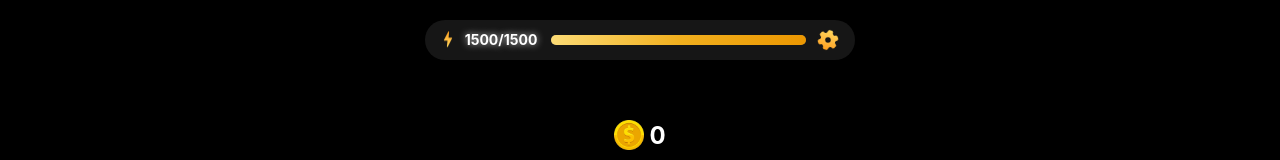
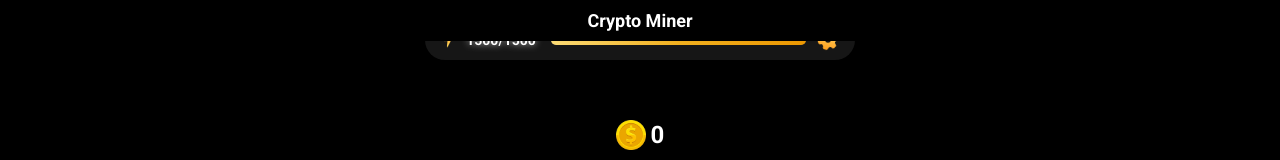
Before and after one commit to vladholomah/my-clicker, a React (Create React App) app: page / in a window 1280 px wide. Shown: the top 160 px of the page. Built offline with nearby package versions, Linux system fonts and the light colour scheme.

Commit message:
Update ExchangeDisplay and styles25

```diff
--- a/public/index.html
+++ b/public/index.html
@@ -1,43 +1,18 @@
 <!DOCTYPE html>
 <html lang="en">
-  <head>
+<head>
     <meta charset="utf-8" />
     <link rel="icon" href="%PUBLIC_URL%/favicon.ico" />
     <meta name="viewport" content="width=device-width, initial-scale=1" />
-    <meta name="theme-color" content="#000000" />
-    <meta
-      name="description"
-      content="Web site created using create-react-app"
-    />
+    <meta name="theme-color" content="#000000">
+    <meta name="apple-mobile-web-app-status-bar-style" content="black">
+    <meta name="description" content="Web site created using create-react-app" />
     <link rel="apple-touch-icon" href="%PUBLIC_URL%/logo192.png" />
-    <!--
-      manifest.json provides metadata used when your web app is installed on a
-      user's mobile device or desktop. See https://developers.google.com/web/fundamentals/web-app-manifest/
-    -->
     <link rel="manifest" href="%PUBLIC_URL%/manifest.json" />
-    <!--
-      Notice the use of %PUBLIC_URL% in the tags above.
-      It will be replaced with the URL of the `public` folder during the build.
-      Only files inside the `public` folder can be referenced from the HTML.
-
-      Unlike "/favicon.ico" or "favicon.ico", "%PUBLIC_URL%/favicon.ico" will
-      work correctly both with client-side routing and a non-root public URL.
-      Learn how to configure a non-root public URL by running `npm run build`.
-    -->
-    <title>React App</title>
-  </head>
-  <body>
+    <title>Crypto Miner</title>
+</head>
+<body>
     <noscript>You need to enable JavaScript to run this app.</noscript>
     <div id="root"></div>
-    <!--
-      This HTML file is a template.
-      If you open it directly in the browser, you will see an empty page.
-
-      You can add webfonts, meta tags, or analytics to this file.
-      The build step will place the bundled scripts into the <body> tag.
-
-      To begin the development, run `npm start` or `yarn start`.
-      To create a production bundle, use `npm run build` or `yarn build`.
-    -->
-  </body>
+</body>
 </html>
--- a/src/App.tsx
+++ b/src/App.tsx
@@ -209,6 +209,9 @@ function AppContent() {
 
   return (
     <div className="App">
+      <div className="fake-header">
+        <h1>Crypto Miner</h1>
+      </div>
       <div className="game-interface">
         {renderView()}
         {currentView !== 'card' && (
--- a/src/index.css
+++ b/src/index.css
@@ -2,14 +2,47 @@
 
 body {
   margin: 0;
-  font-family: -apple-system, BlinkMacSystemFont, 'Segoe UI', 'Roboto', 'Oxygen',
+  padding: 0;
+  background-color: #000000;
+  color: #ffffff;
+  font-family: 'Roboto', -apple-system, BlinkMacSystemFont, 'Segoe UI', 'Oxygen',
     'Ubuntu', 'Cantarell', 'Fira Sans', 'Droid Sans', 'Helvetica Neue',
     sans-serif;
   -webkit-font-smoothing: antialiased;
   -moz-osx-font-smoothing: grayscale;
 }
 
+#root {
+  padding-top: 20px;
+}
+
 code {
   font-family: source-code-pro, Menlo, Monaco, Consolas, 'Courier New',
     monospace;
 }
+
+.App {
+  background-color: #000000;
+  min-height: 100vh;
+}
+
+.fake-header {
+  position: fixed;
+  top: 0;
+  left: 0;
+  right: 0;
+  background-color: #000000;
+  color: #ffffff;
+  padding: 10px 15px;
+  text-align: center;
+  z-index: 1000;
+}
+
+.fake-header h1 {
+  margin: 0;
+  font-size: 18px;
+}
+
+.clicker {
+  padding-top: 40px;
+}
```
